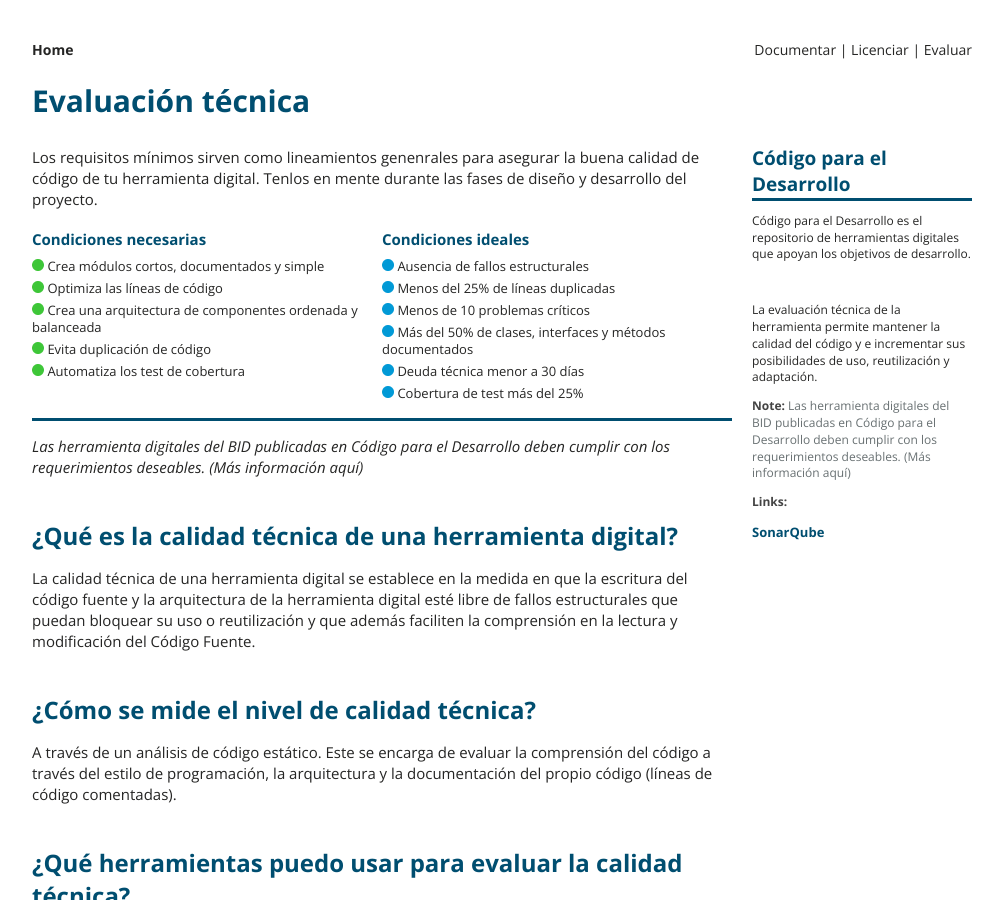
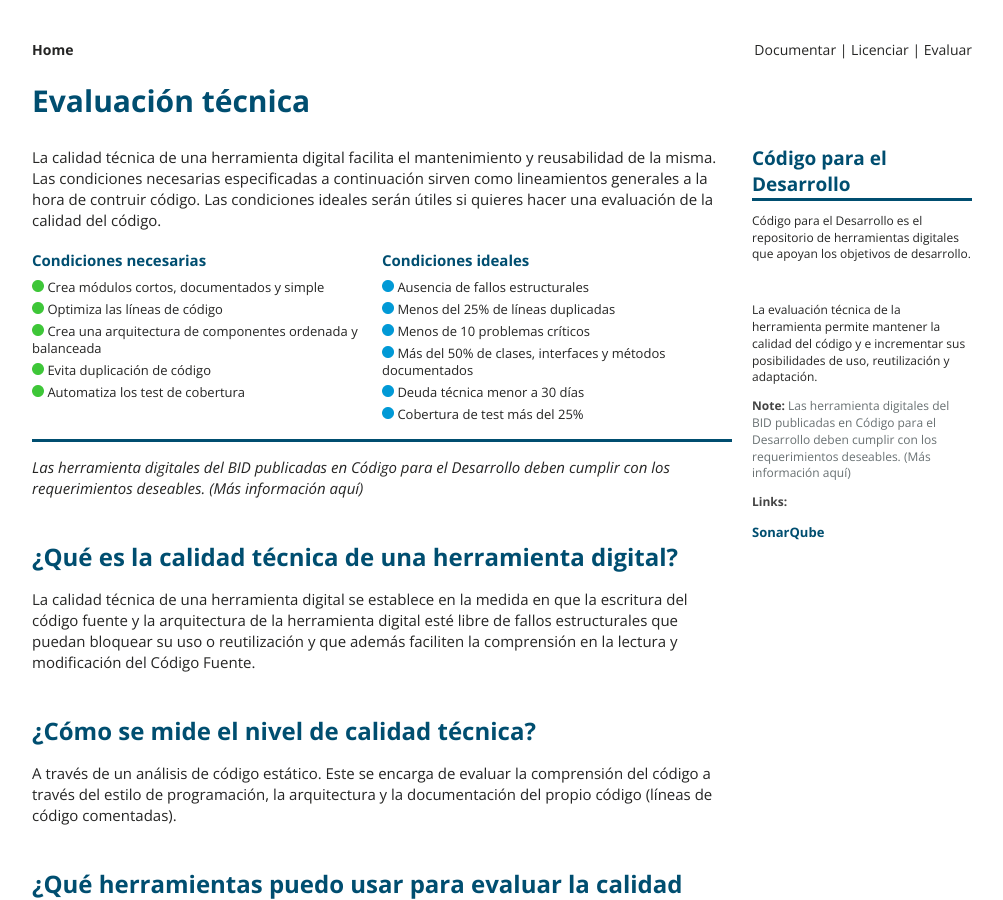
Before and after one commit to EL-BID/guia-de-publicacion, a Jekyll site: the page built from _documents/evaluacion.markdown, in a window 1280 px wide and 900 px high. Shown: the whole window, without its empty margins (138-1141 px from the left). Built offline with Jekyll 4.4.1, drawn with Linux system fonts in a browser that asks for light colours.

Commit message:
Update evaluacion.markdown

```diff
--- a/_documents/evaluacion.markdown
+++ b/_documents/evaluacion.markdown
@@ -6,7 +6,7 @@
 source:
 lang: es
 
-description: Los requisitos mínimos sirven como lineamientos genenrales para asegurar la buena calidad de código de tu herramienta digital. Tenlos en mente durante las fases de diseño y desarrollo del proyecto.
+description: La calidad técnica de una herramienta digital facilita el mantenimiento y reusabilidad de la misma. Las condiciones necesarias especificadas a continuación sirven como lineamientos generales a la hora de contruir código. Las condiciones ideales serán útiles si quieres hacer una evaluación de la calidad del código.
 
 requirements:
 - Crea módulos cortos, documentados y simple
```
